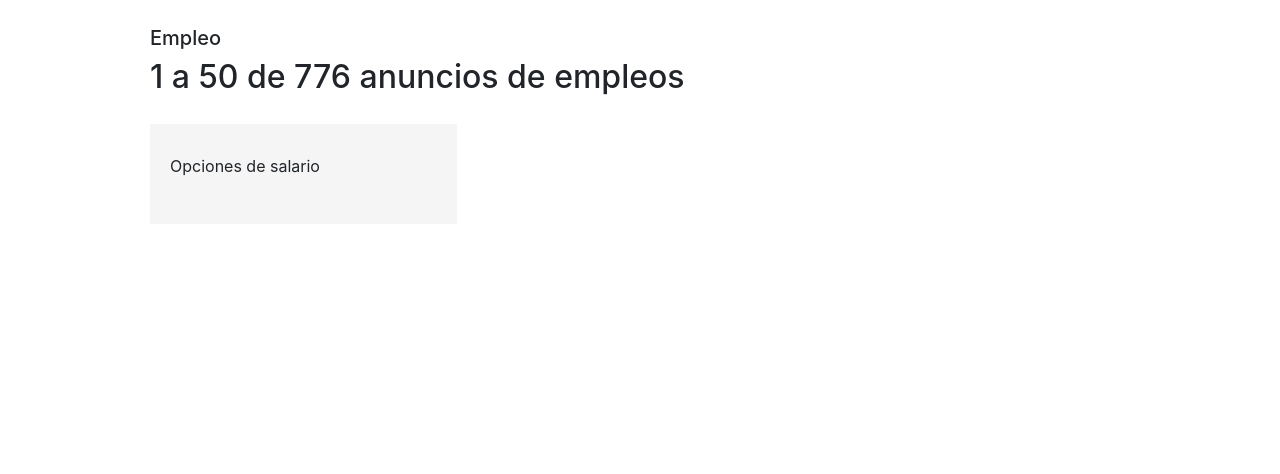
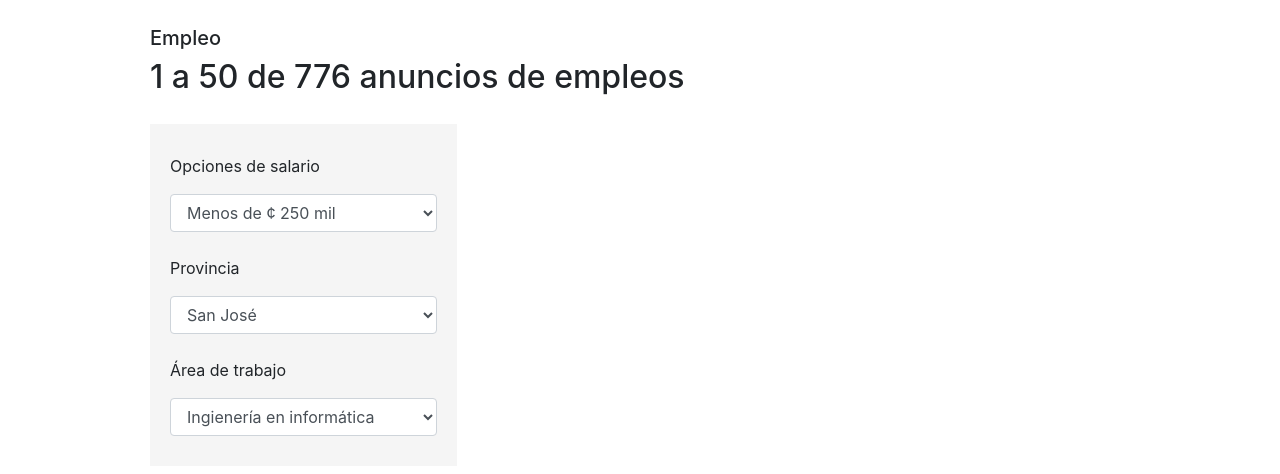
Before and after one commit to Matias2710/proyectoclasep2, a plain HTML site: page index.html in a window 1280 px wide. Shown: the part 80-554 px from the top of the page. Drawn offline with nearby package versions, Linux system fonts and the light colour scheme.

Commit message:
Update index.html

```diff
--- a/index.html
+++ b/index.html
@@ -50,6 +50,29 @@
             <div class="col-md-4 col-filtros">
                 <div class="filtros">
                     <p>Opciones de salario</p>
+                    <select class="form-control">
+                        <option>Menos de ¢ 250 mil</option>
+                        <option>¢ 250 a 350 mil</option>
+                        <option>¢ 350 a 450 mil</option>
+                        <option>¢ 450 a 550 mil</option>
+                    </select>
+                    <br>
+                    <p>Provincia</p>
+                    <select class="form-control">
+                        <option>San José</option>
+                        <option>Guanacaste</option>
+                        <option>Heredia</option>
+                        <option>Cartago</option>
+                        <option>Limón</option>
+                        <option>Alajuela</option>
+                        <option>Puntarenas</option>
+                    </select>
+                    <br>
+                    <p>Área de trabajo</p>
+                    <select class="form-control">
+                        <option>Ingienería en informática</option>
+                        <option>Administración de oficinas</option>
+                    </select>
                 </div>
             </div>
             <div class="col-md-8">
```
